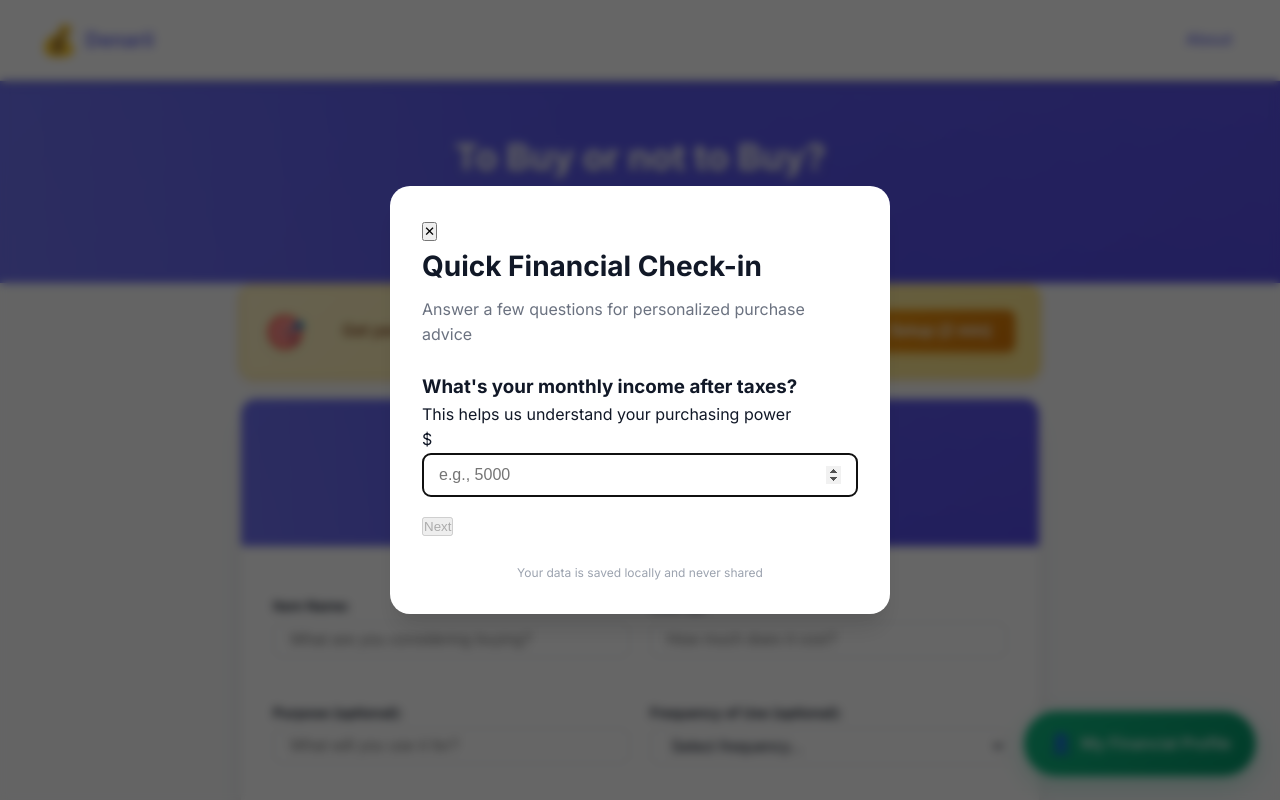
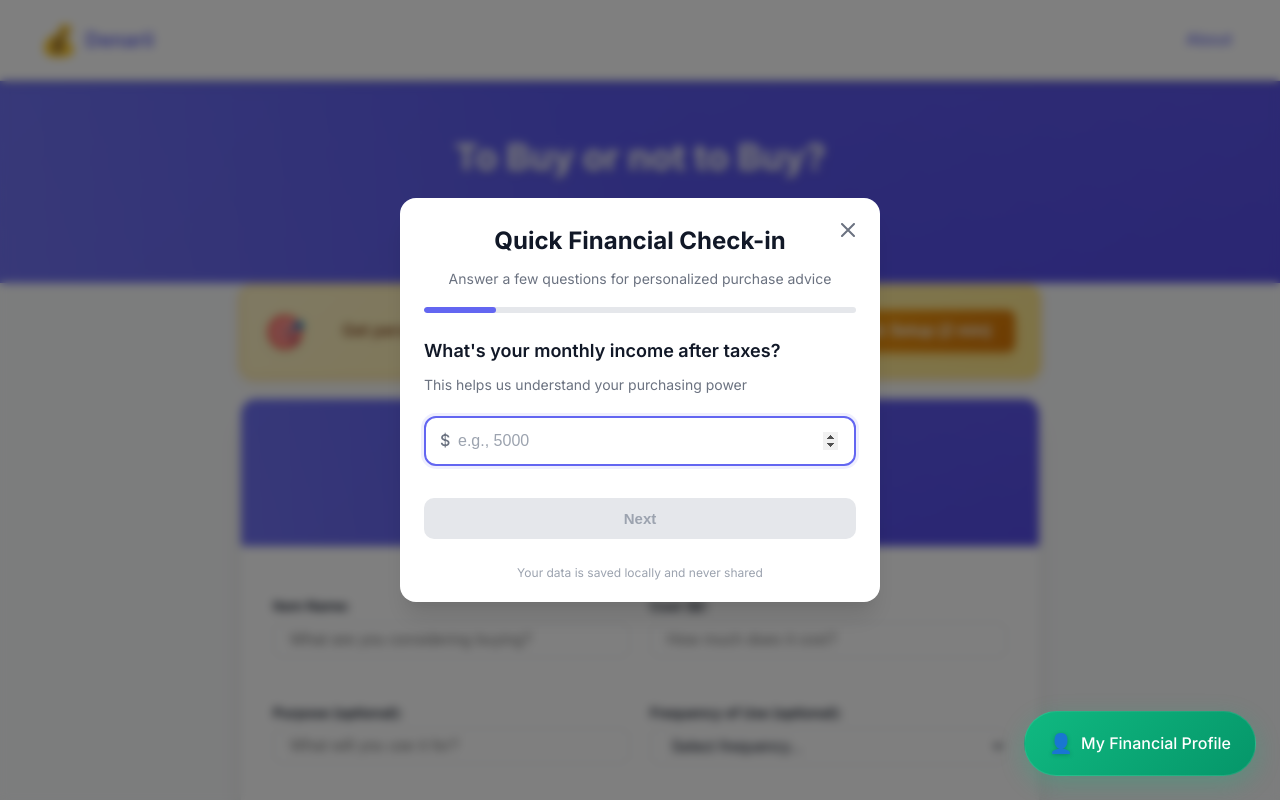
Before and after one commit to OracleOfAggieland/denarii-mvp, a Next.js app: page / in a window 1280 px wide. Both pictures are taken after a click on the button "Quick Setup (2 min)". Shown: the top 800 px of the page. Built offline with nearby package versions, Linux system fonts and the light colour scheme.

Commit message:
Update CSS progressivefinancial profile

```diff
--- a/src/components/ProgressiveFinancialProfile.js
+++ b/src/components/ProgressiveFinancialProfile.js
@@ -90,6 +90,11 @@ const ProgressiveFinancialProfile = ({ onProfileUpdate, onClose }) => {
   };
 
   const handleNext = () => {
+    // Validate current input if required
+    if (!currentQuestion.optional && !profile[currentQuestion.field]) {
+      return;
+    }
+
     const updatedProfile = { ...profile };
     localStorage.setItem('quickFinancialProfile', JSON.stringify(updatedProfile));
 
@@ -98,6 +103,7 @@ const ProgressiveFinancialProfile = ({ onProfileUpdate, onClose }) => {
       return;
     }
 
+    // Calculate final metrics when completing
     const monthlyNet = (parseFloat(profile.monthlyIncome) || 0) -
       (parseFloat(profile.monthlyExpenses) || 0) -
       (parseFloat(profile.debtPayments) || 0);
@@ -126,8 +132,21 @@ const ProgressiveFinancialProfile = ({ onProfileUpdate, onClose }) => {
     onClose();
   };
 
+  const handleBack = () => {
+    if (step > 0) {
+      setStep(step - 1);
+    }
+  };
+
   const handleSkip = () => {
-    if (currentQuestion.optional) handleNext();
+    if (currentQuestion.optional) {
+      // Clear the field when skipping
+      setProfile(prev => ({
+        ...prev,
+        [currentQuestion.field]: ""
+      }));
+      handleNext();
+    }
   };
 
   function calculateHealthScore(profile) {
@@ -158,10 +177,14 @@ const ProgressiveFinancialProfile = ({ onProfileUpdate, onClose }) => {
   const progress = ((step + 1) / questions.length) * 100;
 
   return (
-    <div className="pfp-overlay">
+    <div className="pfp-overlay" onClick={(e) => {
+      if (e.target.className === 'pfp-overlay') onClose();
+    }}>
       <div className="pfp-modal">
         <button className="pfp-close" onClick={onClose} aria-label="Close">
-          ✕
+          <svg width="14" height="14" viewBox="0 0 14 14" fill="none">
+            <path d="M13 1L1 13M1 1L13 13" stroke="currentColor" strokeWidth="2" strokeLinecap="round"/>
+          </svg>
         </button>
 
         <div className="pfp-header">
@@ -178,9 +201,12 @@ const ProgressiveFinancialProfile = ({ onProfileUpdate, onClose }) => {
         <div className="pfp-content">
           <div className="pfp-question">
             <h3>{currentQuestion.title}</h3>
+            {currentQuestion.help && (
               <p className="pfp-help">{currentQuestion.help}</p>
+            )}
 
             {currentQuestion.type === 'number' && (
+              <div className="pfp-input-wrapper">
                 <div className="pfp-input-group">
                   <span className="pfp-prefix">{currentQuestion.prefix}</span>
                   <input
@@ -192,6 +218,7 @@ const ProgressiveFinancialProfile = ({ onProfileUpdate, onClose }) => {
                     autoFocus
                   />
                 </div>
+              </div>
             )}
 
             {currentQuestion.type === 'choice' && (
@@ -201,6 +228,7 @@ const ProgressiveFinancialProfile = ({ onProfileUpdate, onClose }) => {
                     key={choice.value}
                     className={`pfp-choice ${profile[currentQuestion.field] === choice.value ? 'selected' : ''}`}
                     onClick={() => handleInputChange(choice.value)}
+                    type="button"
                   >
                     <span className="pfp-choice-emoji">{choice.emoji}</span>
                     <span className="pfp-choice-label">{choice.label}</span>
@@ -213,19 +241,28 @@ const ProgressiveFinancialProfile = ({ onProfileUpdate, onClose }) => {
 
         <div className="pfp-actions">
           {step > 0 && (
-            <button className="pfp-back" onClick={() => setStep(step - 1)}>
+            <button
+              className="pfp-button pfp-back"
+              onClick={handleBack}
+              type="button"
+            >
               Back
             </button>
           )}
           {currentQuestion.optional && (
-            <button className="pfp-skip" onClick={handleSkip}>
+            <button
+              className="pfp-button pfp-skip"
+              onClick={handleSkip}
+              type="button"
+            >
               Skip
             </button>
           )}
           <button
-            className="pfp-next"
+            className="pfp-button pfp-next"
             onClick={handleNext}
             disabled={!profile[currentQuestion.field] && !currentQuestion.optional}
+            type="button"
           >
             {step === questions.length - 1 ? 'Complete' : 'Next'}
           </button>
--- a/src/styles/ProgressiveFinancialProfile.css
+++ b/src/styles/ProgressiveFinancialProfile.css
@@ -1,154 +1,384 @@
+/* ===== PROGRESSIVE FINANCIAL PROFILE STYLES ===== */
+
 .pfp-overlay {
   position: fixed;
   top: 0;
   left: 0;
   width: 100%;
   height: 100%;
-  background-color: rgba(0, 0, 0, 0.6);
+  background-color: rgba(0, 0, 0, 0.5);
   display: flex;
   justify-content: center;
   align-items: center;
-  z-index: 1010;
+  z-index: 1000;
   backdrop-filter: blur(5px);
   padding: 16px;
+  animation: fadeIn 0.3s ease-out;
 }
 
 .pfp-modal {
   background-color: #ffffff;
-  border-radius: 20px;
+  border-radius: 16px;
   box-shadow: 0 20px 25px -5px rgba(0, 0, 0, 0.1), 0 10px 10px -5px rgba(0, 0, 0, 0.04);
   width: 100%;
-  max-width: 500px;
-  padding: 32px;
+  max-width: 480px;
+  max-height: 90vh;
+  overflow-y: auto;
   position: relative;
-  animation: fadeIn 0.3s ease-out;
+  animation: slideInUp 0.4s cubic-bezier(0.68, -0.55, 0.265, 1.55);
 }
 
-.pfp-close-btn {
+.pfp-close {
   position: absolute;
   top: 16px;
   right: 16px;
-  background: #e5e7eb;
+  background: transparent;
   border: none;
+  width: 32px;
+  height: 32px;
   border-radius: 50%;
-  width: 30px;
-  height: 30px;
-  font-size: 1.1rem;
-  color: #6b7280;
   cursor: pointer;
   display: flex;
+  align-items: center;
   justify-content: center;
-  align-items: center;
+  transition: all 0.2s ease;
+  color: #6b7280;
+  z-index: 10;
 }
 
-.pfp-header h2 {
-  font-size: 1.75rem;
+.pfp-close:hover {
+  background-color: #f3f4f6;
+  color: #111827;
+}
+
+.pfp-header {
+  text-align: center;
+  padding: 24px 24px 16px;
+}
+
+.pfp-title {
+  font-size: 1.5rem;
   font-weight: 700;
   color: #111827;
   margin: 0 0 8px 0;
 }
 
-.pfp-header p {
-  font-size: 1rem;
+.pfp-subtitle {
+  font-size: 0.875rem;
   color: #6b7280;
-  margin: 0 0 24px 0;
+  margin: 0;
 }
 
-.progress-bar {
-  width: 100%;
-  height: 8px;
+.pfp-progress {
+  height: 6px;
   background-color: #e5e7eb;
-  border-radius: 4px;
-  margin-bottom: 24px;
+  margin: 0 24px;
+  border-radius: 3px;
   overflow: hidden;
 }
 
-.progress-bar-inner {
+.pfp-progress-bar {
   height: 100%;
-  background-color: #4f46e5;
-  border-radius: 4px;
-  transition: width 0.4s ease-out;
+  background-color: #6366f1;
+  border-radius: 3px;
+  transition: width 0.3s ease-out;
 }
 
-.pfp-step {
-  animation: slideIn 0.4s ease-out;
+.pfp-content {
+  padding: 24px;
 }
 
-.pfp-step label {
-  display: block;
-  font-size: 1rem;
+.pfp-question h3 {
+  font-size: 1.125rem;
   font-weight: 600;
-  color: #374151;
-  margin-bottom: 8px;
+  color: #111827;
+  margin: 0 0 8px 0;
 }
 
-.pfp-step .label-description {
+.pfp-help {
   font-size: 0.875rem;
-  font-weight: 400;
   color: #6b7280;
-  margin-bottom: 12px;
+  margin: 0 0 20px 0;
 }
 
-.pfp-input, .pfp-select {
+/* Number Input Styles */
+.pfp-input-wrapper {
   width: 100%;
-  padding: 12px 16px;
-  border: 1px solid #d1d5db;
-  border-radius: 8px;
-  font-size: 1rem;
-  margin-bottom: 16px;
 }
 
-.pfp-navigation {
+.pfp-input-group {
+  position: relative;
   display: flex;
-  justify-content: space-between;
-  margin-top: 24px;
+  align-items: center;
+  width: 100%;
 }
 
-.pfp-btn {
-  padding: 12px 20px;
-  border: 1px solid #d1d5db;
-  border-radius: 8px;
+.pfp-prefix {
+  position: absolute;
+  left: 16px;
   font-size: 1rem;
+  font-weight: 500;
+  color: #6b7280;
+  pointer-events: none;
+}
+
+.pfp-input {
+  width: 100%;
+  padding: 14px 16px 14px 32px;
+  border: 2px solid #e5e7eb;
+  border-radius: 12px;
+  font-size: 1rem;
+  font-weight: 500;
+  color: #111827;
+  background-color: #ffffff;
+  transition: all 0.2s ease;
+  outline: none;
+}
+
+.pfp-input:focus {
+  border-color: #6366f1;
+  box-shadow: 0 0 0 3px rgba(99, 102, 241, 0.1);
+}
+
+.pfp-input::placeholder {
+  color: #9ca3af;
+  font-weight: 400;
+}
+
+/* Choice Button Styles */
+.pfp-choices {
+  display: grid;
+  grid-template-columns: repeat(2, 1fr);
+  gap: 12px;
+  margin-top: 20px;
+}
+
+.pfp-choice {
+  background-color: #f9fafb;
+  border: 2px solid #e5e7eb;
+  border-radius: 12px;
+  padding: 16px;
+  cursor: pointer;
+  transition: all 0.2s ease;
+  display: flex;
+  flex-direction: column;
+  align-items: center;
+  gap: 8px;
+  text-align: center;
+  min-height: 100px;
+  position: relative;
+  overflow: hidden;
+}
+
+.pfp-choice:hover {
+  background-color: #f3f4f6;
+  border-color: #d1d5db;
+  transform: translateY(-2px);
+  box-shadow: 0 4px 6px -1px rgba(0, 0, 0, 0.05);
+}
+
+.pfp-choice.selected {
+  background-color: #eef2ff;
+  border-color: #6366f1;
+  box-shadow: 0 0 0 3px rgba(99, 102, 241, 0.1);
+}
+
+.pfp-choice.selected::before {
+  content: '';
+  position: absolute;
+  top: 0;
+  left: 0;
+  right: 0;
+  height: 3px;
+  background-color: #6366f1;
+}
+
+.pfp-choice-emoji {
+  font-size: 2rem;
+  line-height: 1;
+}
+
+.pfp-choice-label {
+  font-size: 0.875rem;
   font-weight: 600;
-  cursor: pointer;
-  background-color: #ffffff;
   color: #374151;
 }
 
-.pfp-btn.primary {
-  background-color: #4f46e5;
-  color: #ffffff;
-  border-color: #4f46e5;
+.pfp-choice.selected .pfp-choice-label {
+  color: #4f46e5;
 }
 
+/* Action Buttons */
+.pfp-actions {
+  display: flex;
+  gap: 12px;
+  padding: 0 24px 24px;
+  margin-top: 8px;
+}
+
+.pfp-button {
+  padding: 12px 24px;
+  border-radius: 10px;
+  font-size: 0.875rem;
+  font-weight: 600;
+  cursor: pointer;
+  border: none;
+  transition: all 0.2s ease;
+  outline: none;
+  white-space: nowrap;
+}
+
+.pfp-back {
+  background-color: #f3f4f6;
+  color: #374151;
+  flex: 0 0 auto;
+}
+
+.pfp-back:hover {
+  background-color: #e5e7eb;
+}
+
+.pfp-skip {
+  background-color: #ffffff;
+  color: #6b7280;
+  border: 1px solid #e5e7eb;
+  flex: 0 0 auto;
+}
+
+.pfp-skip:hover {
+  background-color: #f9fafb;
+  border-color: #d1d5db;
+}
+
+.pfp-next {
+  background-color: #111827;
+  color: #ffffff;
+  flex: 1;
+  font-size: 0.9375rem;
+}
+
+.pfp-next:hover:not(:disabled) {
+  background-color: #1f2937;
+  transform: translateY(-1px);
+  box-shadow: 0 4px 6px -1px rgba(0, 0, 0, 0.1);
+}
+
+.pfp-next:disabled {
+  background-color: #e5e7eb;
+  color: #9ca3af;
+  cursor: not-allowed;
+}
+
+/* Footer */
 .pfp-footer {
   text-align: center;
+  padding: 0 24px 20px;
+}
+
+.pfp-footer p {
   font-size: 0.75rem;
   color: #9ca3af;
-  margin-top: 24px;
+  margin: 0;
 }
 
-@keyframes slideIn {
-  from { opacity: 0; transform: translateX(20px); }
-  to { opacity: 1; transform: translateX(0); }
+/* Animations */
+@keyframes fadeIn {
+  from {
+    opacity: 0;
+  }
+  to {
+    opacity: 1;
+  }
 }
 
-/* --- MOBILE RESPONSIVE STYLES --- */
-@media (max-width: 768px) {
+@keyframes slideInUp {
+  from {
+    opacity: 0;
+    transform: translateY(20px);
+  }
+  to {
+    opacity: 1;
+    transform: translateY(0);
+  }
+}
+
+/* Responsive Design */
+@media (max-width: 640px) {
   .pfp-modal {
-      padding: 24px;
+    margin: 16px;
+    max-height: calc(100vh - 32px);
   }
 
-  .pfp-header h2 {
-      font-size: 1.5rem;
+  .pfp-choices {
+    grid-template-columns: 1fr;
   }
 
-  .pfp-navigation {
-      flex-direction: column;
-      gap: 12px;
+  .pfp-choice {
+    min-height: 80px;
+    flex-direction: row;
+    justify-content: flex-start;
+    padding: 16px 20px;
   }
 
-  .pfp-btn {
-      width: 100%;
+  .pfp-choice-emoji {
+    font-size: 1.5rem;
+  }
+
+  .pfp-actions {
+    flex-wrap: wrap;
+  }
+
+  .pfp-button {
+    padding: 10px 20px;
+    font-size: 0.875rem;
+  }
+
+  .pfp-skip {
+    order: 1;
+  }
+
+  .pfp-next {
+    order: 2;
+    width: 100%;
+  }
+
+  .pfp-back {
+    order: 0;
   }
 }
+
+@media (max-width: 480px) {
+  .pfp-header {
+    padding: 20px 20px 16px;
+  }
+
+  .pfp-title {
+    font-size: 1.25rem;
+  }
+
+  .pfp-content {
+    padding: 20px;
+  }
+
+  .pfp-actions {
+    padding: 0 20px 20px;
+  }
+}
+
+/* Custom scrollbar for modal */
+.pfp-modal::-webkit-scrollbar {
+  width: 6px;
+}
+
+.pfp-modal::-webkit-scrollbar-track {
+  background: #f3f4f6;
+}
+
+.pfp-modal::-webkit-scrollbar-thumb {
+  background: #d1d5db;
+  border-radius: 3px;
+}
+
+.pfp-modal::-webkit-scrollbar-thumb:hover {
+  background: #9ca3af;
+}
```
Lines whose indentation alone changed are shown as unchanged.
